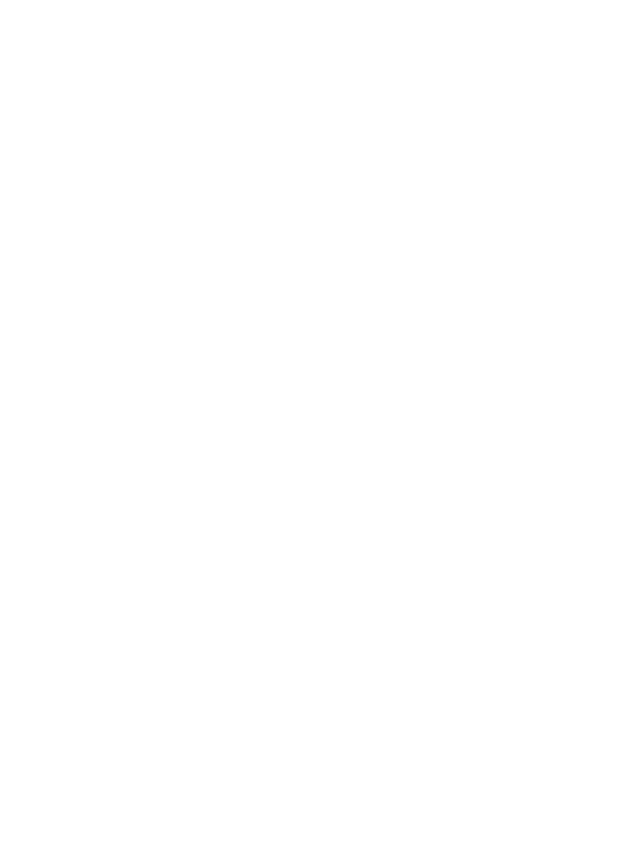
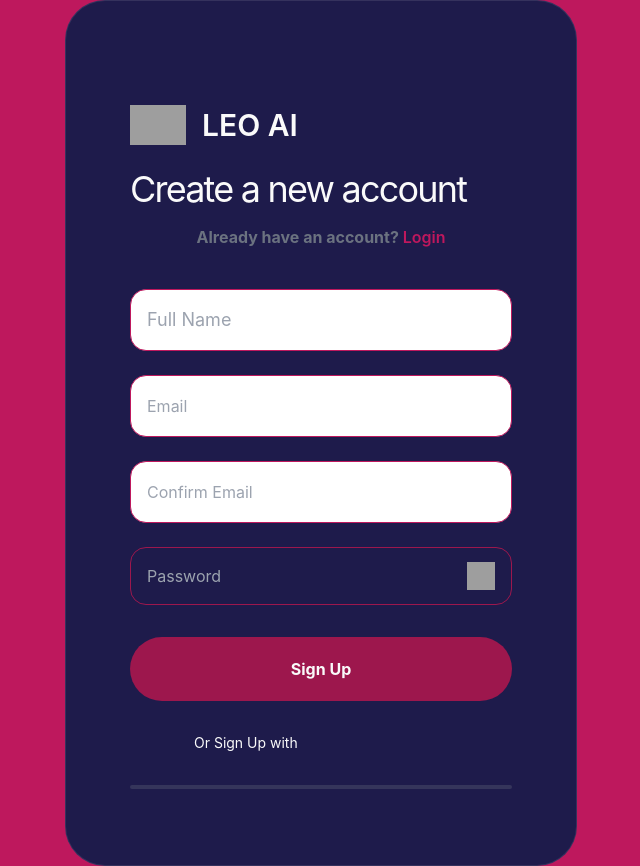
Before and after one commit to GmanSibs1906/leoweb, a React (Create React App) app in the folder client/: page /signup in a window 1280 px wide. Before the commit this address had no page. Shown: the whole page, without its empty margins (319-959 px from the left). Before the commit the page ends 800 px from the top, so only its background shows below. Built offline with nearby package versions, Linux system fonts and the light colour scheme; grey boxes are pictures that could not be loaded; the HTML template or start-up script is replaced by a standard one.

Commit message:
Created the sign-up page

```diff
--- a/client/src/App.js
+++ b/client/src/App.js
@@ -1,9 +1,10 @@
 import React from 'react';
 import { BrowserRouter as Router, Route, Routes } from 'react-router-dom';
 import './App.css';
-import Welcome from './components/Welcome';
-import Login from './components/Login';
-import Chat from './components/Chat';
+import Welcome from './pages/Welcome';
+import Login from './pages/Login';
+import Chat from './pages/Chat';
+import SignUp from './pages/Sign-up';
 
 function App() {
   return (
@@ -12,6 +13,7 @@
         <Routes>
         <Route path="/" element={<Welcome />} />
           <Route path="/login" element={<Login />} />
+          <Route path="/signup" element={<SignUp />} />
           <Route path="/chat" element={<Chat />} />
         </Routes>
       </div>
--- /dev/null
+++ b/client/src/pages/Sign-up.js
@@ -0,0 +1,98 @@
+import React from 'react';
+import { useNavigate } from 'react-router-dom';
+
+export default function SignUp() {
+  const navigate = useNavigate();
+
+  const handleSignUp = (e) => {
+    e.preventDefault();
+    // Handle sign-up logic here
+    navigate('/login');
+  };
+
+  return (
+    <div className="flex justify-center items-center min-h-screen bg-pink-700">
+      <div className="flex flex-col justify-center items-center w-full max-w-lg bg-indigo-950 border border-solid border-white border-opacity-10 rounded-[40px] p-8">
+        <div className="flex flex-col px-8 pt-16 mt-2 mb-11 max-w-full w-[763px] max-md:px-5 max-md:mb-10">
+          <div className="flex flex-col max-md:max-w-full">
+            <div className="flex gap-4 self-start text-3xl font-semibold leading-6 text-neutral-50">
+              <img
+                loading="lazy"
+                srcSet="https://cdn.builder.io/api/v1/image/assets/TEMP/cb6332f575121e953596ef88905e5cbc83fee640ad4d9c44fb529e9301e22acb?apiKey=b9e8a53434bd4901a8aa6b01f0bdd9a1&width=100 100w, https://cdn.builder.io/api/v1/image/assets/TEMP/cb6332f575121e953596ef88905e5cbc83fee640ad4d9c44fb529e9301e22acb?apiKey=b9e8a53434bd4901a8aa6b01f0bdd9a1&width=200 200w, https://cdn.builder.io/api/v1/image/assets/TEMP/cb6332f575121e953596ef88905e5cbc83fee640ad4d9c44fb529e9301e22acb?apiKey=b9e8a53434bd4901a8aa6b01f0bdd9a1&width=400 400w, https://cdn.builder.io/api/v1/image/assets/TEMP/cb6332f575121e953596ef88905e5cbc83fee640ad4d9c44fb529e9301e22acb?apiKey=b9e8a53434bd4901a8aa6b01f0bdd9a1&width=800 800w, https://cdn.builder.io/api/v1/image/assets/TEMP/cb6332f575121e953596ef88905e5cbc83fee640ad4d9c44fb529e9301e22acb?apiKey=b9e8a53434bd4901a8aa6b01f0bdd9a1&width=1200 1200w, https://cdn.builder.io/api/v1/image/assets/TEMP/cb6332f575121e953596ef88905e5cbc83fee640ad4d9c44fb529e9301e22acb?apiKey=b9e8a53434bd4901a8aa6b01f0bdd9a1&width=1600 1600w, https://cdn.builder.io/api/v1/image/assets/TEMP/cb6332f575121e953596ef88905e5cbc83fee640ad4d9c44fb529e9301e22acb?apiKey=b9e8a53434bd4901a8aa6b01f0bdd9a1&width=2000 2000w, https://cdn.builder.io/api/v1/image/assets/TEMP/cb6332f575121e953596ef88905e5cbc83fee640ad4d9c44fb529e9301e22acb?apiKey=b9e8a53434bd4901a8aa6b01f0bdd9a1&"
+                className="shrink-0 w-14 aspect-[1.41]"
+                alt="Logo"
+              />
+              <div className="flex-1 justify-center my-auto text-ellipsis">
+                LEO AI
+              </div>
+            </div>
+            <div className="flex flex-col justify-center mt-6 max-md:max-w-full">
+              <div className="text-4xl tracking-tighter leading-10 text-neutral-50 max-md:max-w-full">
+                Create a new account
+              </div>
+              <div className="mt-4 text-base font-bold leading-5 text-center text-pink-700 max-md:max-w-full">
+                <span className="leading-6 text-gray-500 ">
+                  Already have an account?
+                </span>{" "}
+                <span
+                  className="font-semibold text-pink-700 cursor-pointer"
+                  onClick={() => navigate('/login')}
+                >
+                  Login
+                </span>
+              </div>
+            </div>
+          </div>
+          <form className="flex flex-col mt-10 max-md:max-w-full" onSubmit={handleSignUp}>
+            <div className="flex flex-col text-base leading-5 text-neutral-50 max-md:max-w-full">
+              <input
+                type="text"
+                placeholder="Full Name"
+                className="justify-center px-4 py-5 text-lg leading-5 rounded-2xl border border-pink-700 border-solid max-md:pr-5 max-md:max-w-full"
+                required
+              />
+              <input
+                type="email"
+                placeholder="Email"
+                className="justify-center px-4 py-5 mt-6 whitespace-nowrap rounded-2xl border border-pink-700 border-solid max-md:pr-5 max-md:max-w-full"
+                required
+              />
+              <input
+                type="email"
+                placeholder="Confirm Email"
+                className="justify-center px-4 py-5 mt-6 rounded-2xl border border-pink-700 border-solid max-md:pr-5 max-md:max-w-full"
+                required
+              />
+              <div className="flex gap-2 justify-center px-4 py-3.5 mt-6 whitespace-nowrap rounded-2xl border border-pink-800 border-solid max-md:flex-wrap">
+                <input
+                  type="password"
+                  placeholder="Password"
+                  className="flex-1 my-auto max-md:max-w-full bg-transparent border-none focus:outline-none text-neutral-50"
+                  required
+                />
+                <img
+                  loading="lazy"
+                  src="https://cdn.builder.io/api/v1/image/assets/TEMP/3764e0037156513098f716d12d66560e191c604ce0a3ed96ecdb2e8c20588f52?apiKey=b9e8a53434bd4901a8aa6b01f0bdd9a1&"
+                  className="shrink-0 w-7 aspect-square"
+                  alt="Password Icon"
+                />
+              </div>
+            </div>
+            <button
+              type="submit"
+              className="justify-center items-center px-6 py-5 mt-8 text-base font-bold bg-pink-800 rounded-[36px] text-neutral-50 max-md:px-5 max-md:max-w-full"
+            >
+              Sign Up
+            </button>
+          </form>
+          <div className="justify-center items-center px-16 mt-8 text-sm leading-5 text-neutral-50 max-md:px-5 max-md:max-w-full">
+            Or Sign Up with
+          </div>
+          <div className="flex flex-col justify-center mt-8 max-md:max-w-full">
+            <div className="shrink-0 h-1 bg-gray-500 bg-opacity-30 rounded-[36px] max-md:max-w-full" />
+          </div>
+        </div>
+      </div>
+    </div>
+  );
+}
--- a/client/src/components/Welcome.js
+++ b/client/src/pages/Welcome.js
@@ -1,6 +1,6 @@
 import * as React from "react";
 import { useNavigate } from "react-router-dom";
-import { logo } from "../images";
+import { logo2 } from "../images";
 
 export default function Welcome() {
   const navigate = useNavigate();
@@ -12,7 +12,7 @@
   return (
     <div className="bg-[#8B084E] flex justify-center items-center min-h-screen px-16 py-20 border border-solid border-white border-opacity-10 rounded-[40px] max-md:px-5">
       <div className="flex flex-col items-center pb-8 max-w-full w-[564px]">
-        <img src={logo} alt="Logo" className="h-16 mb-6" />
+        <img src={logo2} alt="Logo" className="h-16 mb-6" />
         <div className="flex flex-col px-7 pb-6 leading-[150%] text-indigo-950 max-md:px-5 max-md:max-w-full items-center">
           <div className="flex gap-4 text-5xl font-semibold tracking-wider max-md:flex-wrap max-md:text-4xl items-center justify-center">
             <div className="flex-auto my-auto max-md:text-4xl text-center text-white">Welcome to</div>
```
Also changed, not shown: client/src/pages/Chat.js (renamed from client/src/components/Chat.js, +50 -26 lines), client/src/pages/Login.js (renamed from client/src/components/Login.js).
